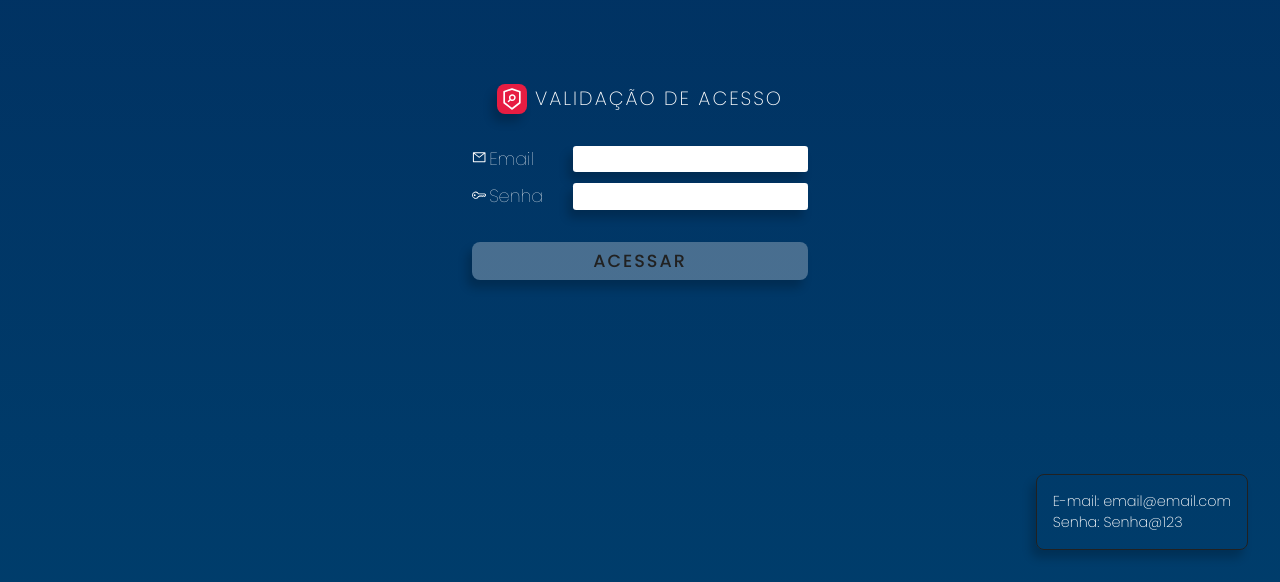
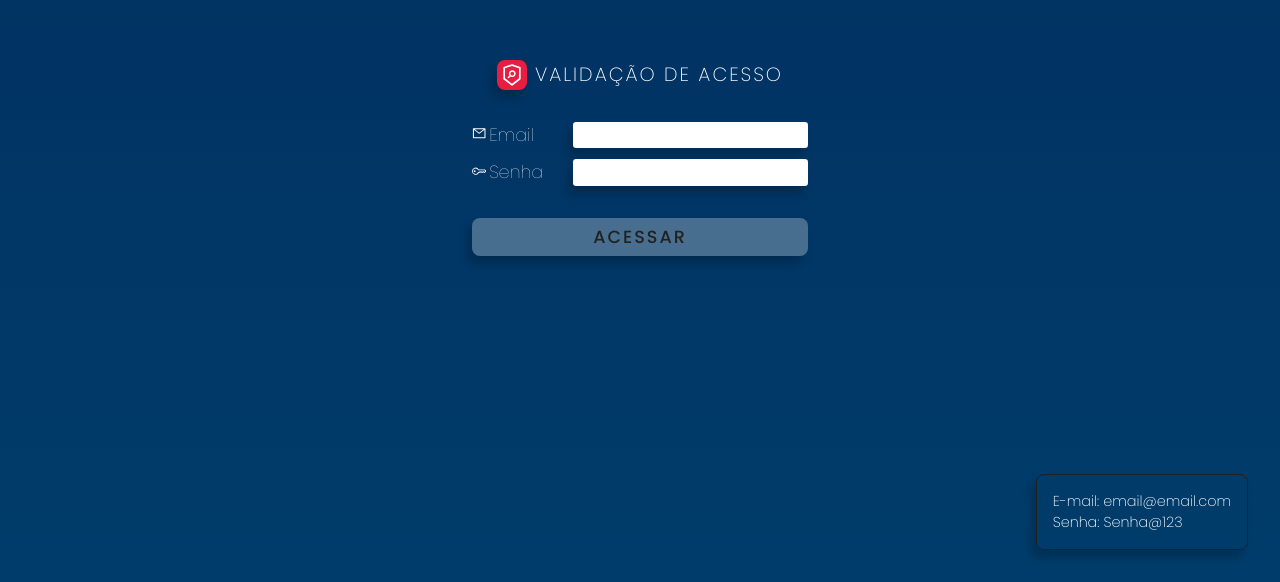
Before and after one commit to dev-marcioreis/login-validation, a React (Vite) app: page / in a window 1280 px wide. Shown: the part 218-800 px from the top of the page. Built offline with nearby package versions, Linux system fonts and the light colour scheme.

Commit message:
overflow: hidden

```diff
--- a/src/App.css
+++ b/src/App.css
@@ -1,5 +1,6 @@
 .wrapper {
     text-align: center;
+    margin-block-start: -3rem;
 }
 .login__title {
     display: flex;
--- a/src/index.css
+++ b/src/index.css
@@ -35,4 +35,5 @@ body {
     display: flex;
     align-items: center;
     justify-content: center;
+    overflow: hidden;
 }
```
